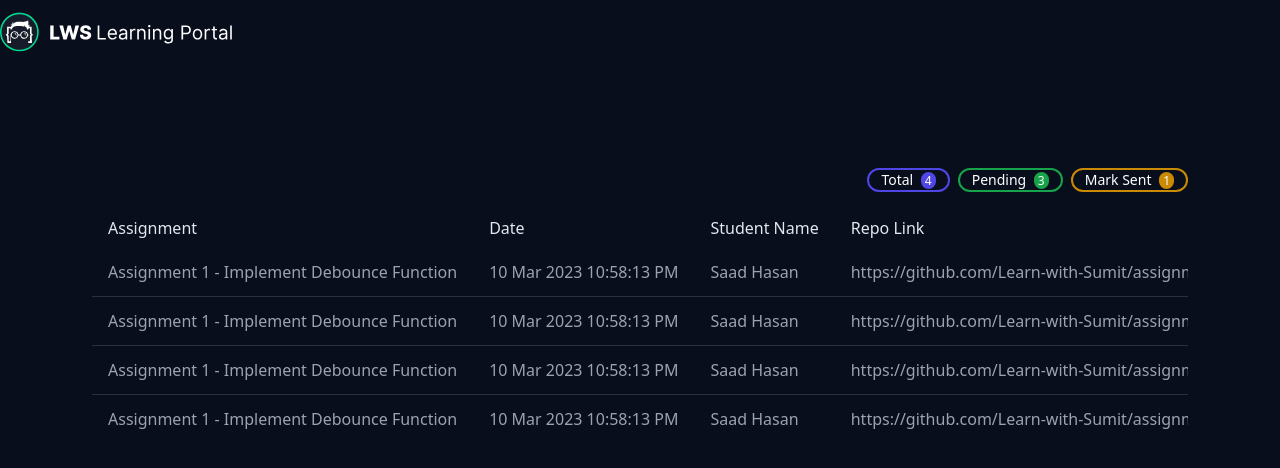
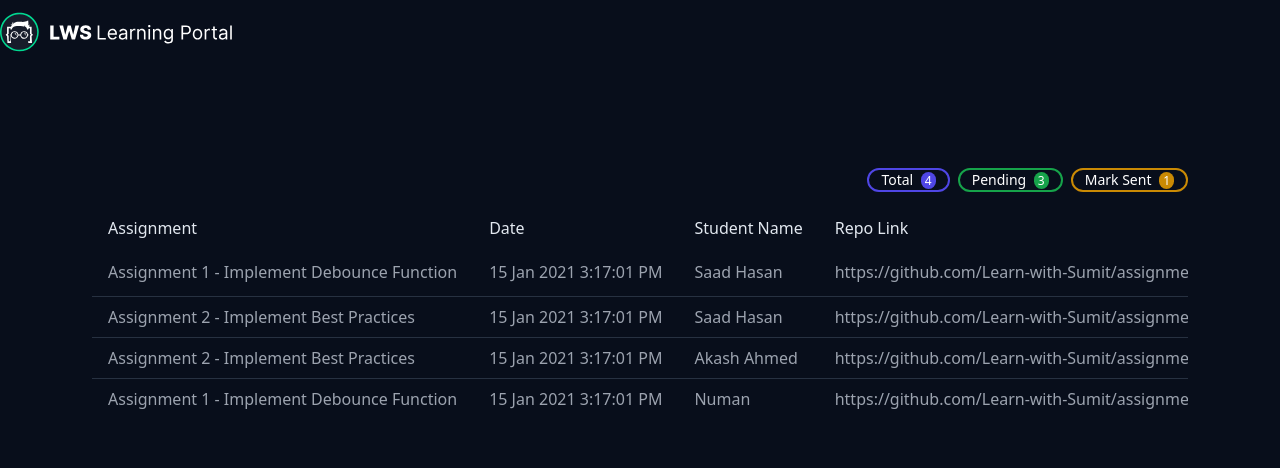
Before and after one commit to numangit/edtech-platform, a React (Create React App) app: page /admin/assignment-mark in a window 1280 px wide. Shown: the top 468 px of the page. Built offline with nearby package versions, Linux system fonts and the light colour scheme; data requests are answered from the project's data file.

Commit message:
assignment marks details rendered

```diff
--- a/src/component/admin/assignmentMark/AssignmentMarkRow.js
+++ b/src/component/admin/assignmentMark/AssignmentMarkRow.js
@@ -1,21 +1,37 @@
-const AssignmentMarkRow = () => {
+const AssignmentMarkRow = ({ markData }) => {
+
+    //destructuring video info
+    const { id, student_id, student_name, assignment_id, title, createdAt, repo_link, status, mark } = markData || {};
+
+    //date format
+    const date = new Date(createdAt);
+    const fullDate = date.toDateString().split(' ');
+    const day = fullDate[2];
+    const month = fullDate[1];
+    const year = fullDate[3];
+    const time = date.toLocaleTimeString();
+
     return (
         <tr>
-            <td className="table-td">Assignment 1 - Implement Debounce Function</td>
-            <td className="table-td">10 Mar 2023 10:58:13 PM</td>
-            <td className="table-td">Saad Hasan</td>
-            <td className="table-td">https://github.com/Learn-with-Sumit/assignment-1</td>
-            <td className="table-td input-mark">
+            <td className="table-td">{title}</td>
+            <td className="table-td">{`${day} ${month} ${year} ${time}`}</td>
+            <td className="table-td">{student_name}</td>
+            <td className="table-td">{repo_link}</td>
+            {
+                status === "pending" && <td
+                    className="table-td input-mark">
                     <input max="100" value="100" />
                     <svg fill="none" viewBox="0 0 24 24" strokeWidth="2" stroke="currentColor"
                         className="w-6 h-6 text-green-500 cursor-pointer hover:text-green-400">
                         <path strokeLinecap="round" strokeLinejoin="round"
                             d="M4.5 12.75l6 6 9-13.5" />
                     </svg>
-
                 </td>
-            {/* <td className="table-td">50</td> */}
-        </tr>
+            }
+            {
+                status === "published" && <td className="table-td">{mark}</td>
+            }
+        </tr >
     );
 };
 
--- a/src/component/admin/assignmentMark/AssignmentMarkTable.js
+++ b/src/component/admin/assignmentMark/AssignmentMarkTable.js
@@ -16,7 +16,7 @@ const AssignmentMarkTable = () => {
     } else if (!isLoading && !isError && marks?.length === 0) {
         content = <tr><td className="text-center">No marks found!</td></tr>;
     } else if (!isLoading && !isError && marks?.length > 0) {
-        content = marks.map(mark => <AssignmentMarkRow key={mark.id} mark={mark} />)
+        content = marks.map(markData => <AssignmentMarkRow key={markData.id} markData={markData} />)
     };
 
     return (
```
Lines whose indentation alone changed are shown as unchanged.
